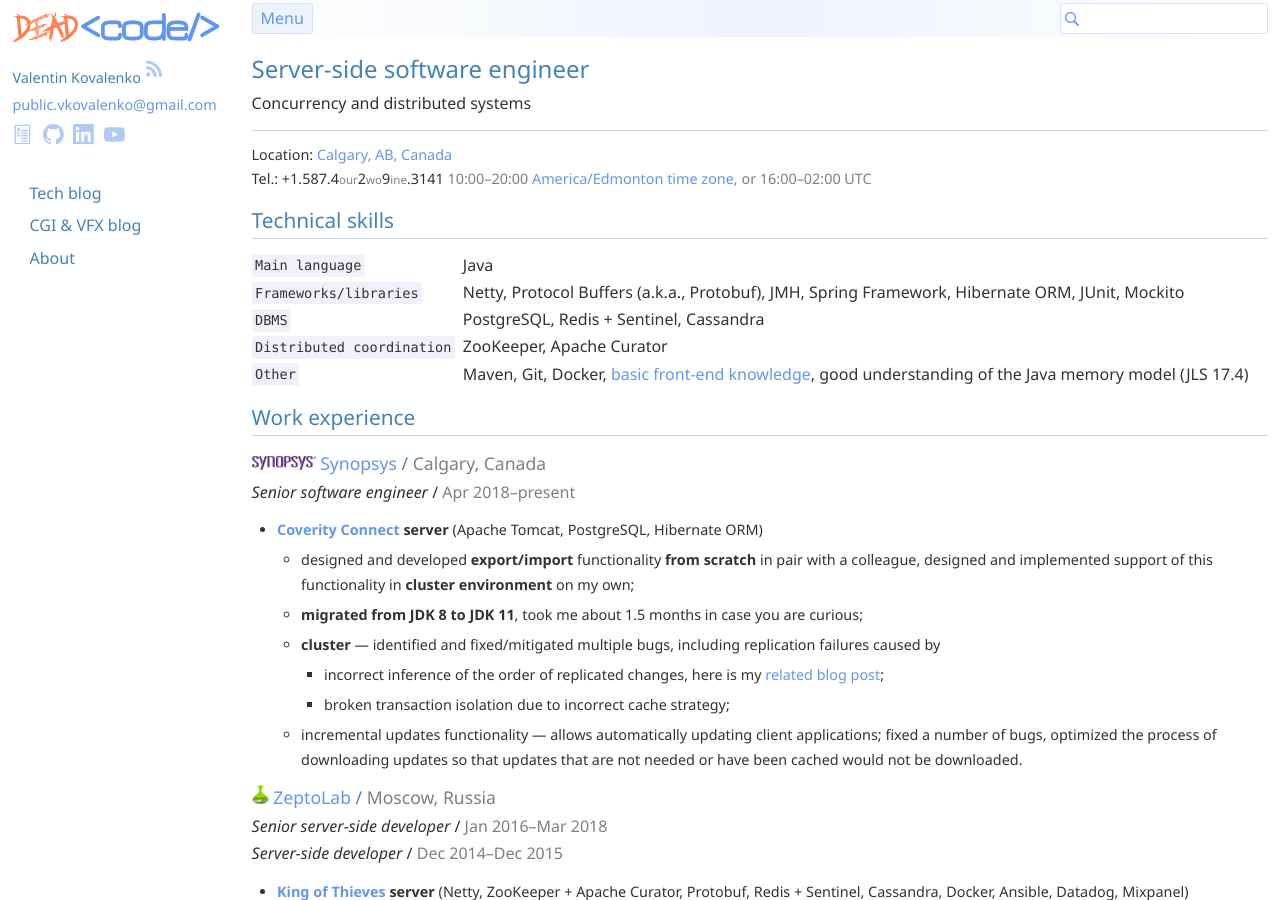
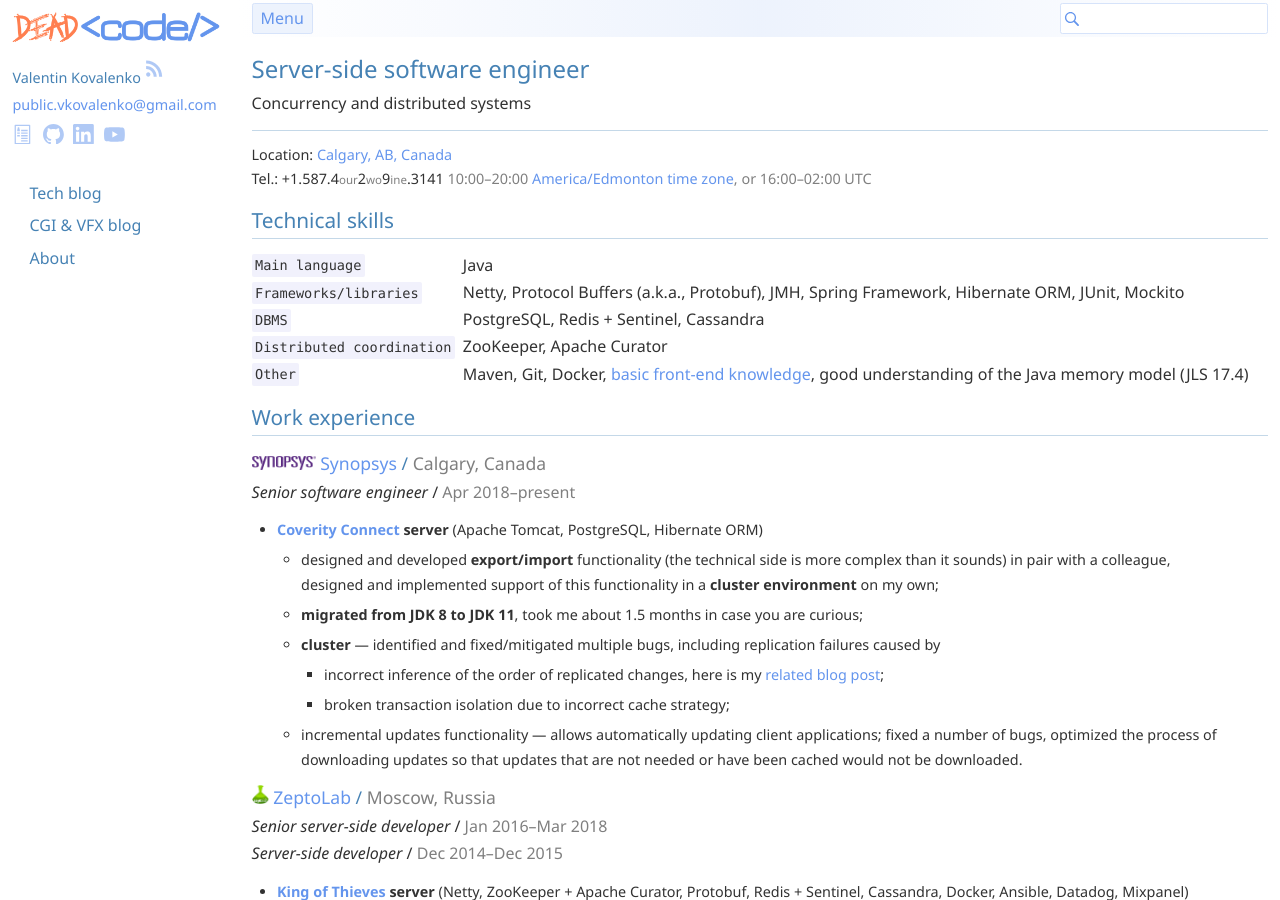
Before and after one commit to stIncMale/stincmale.github.io, a Jekyll site: the page built from resume.markdown, in a window 1280 px wide and 900 px high. Built offline with Jekyll 4.4.1, drawn with Linux system fonts in a browser that asks for light colours.

Commit message:
Update resume.markdown

```diff
--- a/resume.markdown
+++ b/resume.markdown
@@ -74,8 +74,8 @@ _Senior software engineer_ / <span class="resume-insignificant">Apr 2018&ndash;p
 <div class="resume-experience" markdown="1">
 * **[Coverity Connect](https://www.synopsys.com/software-integrity/security-testing/static-analysis-sast.html) server**
   (Apache Tomcat, PostgreSQL, Hibernate ORM)
-  * designed and developed **export/import** functionality **from scratch** in pair with a colleague,
-  designed and implemented support of this functionality in **cluster environment** on my own;
+  * designed and developed **export/import** functionality (the technical side is more complex than it sounds) in pair with a colleague,
+  designed and implemented support of this functionality in a **cluster environment** on my own;
   * **migrated from JDK 8 to JDK 11**, took me about 1.5 months in case you are curious;
   * **cluster** &mdash; identified and fixed/mitigated multiple bugs, including replication failures caused by
     * incorrect inference of the order of replicated changes,
```
